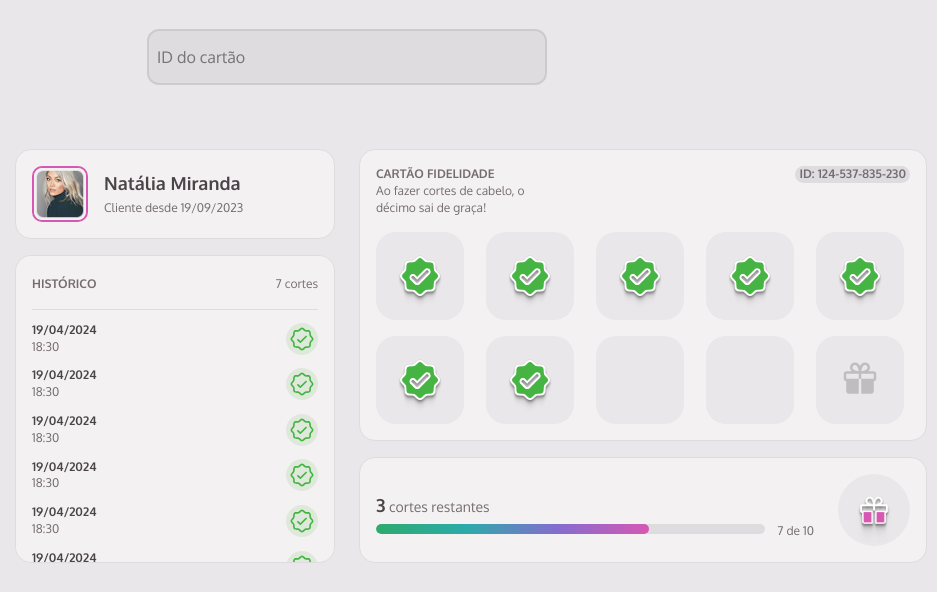
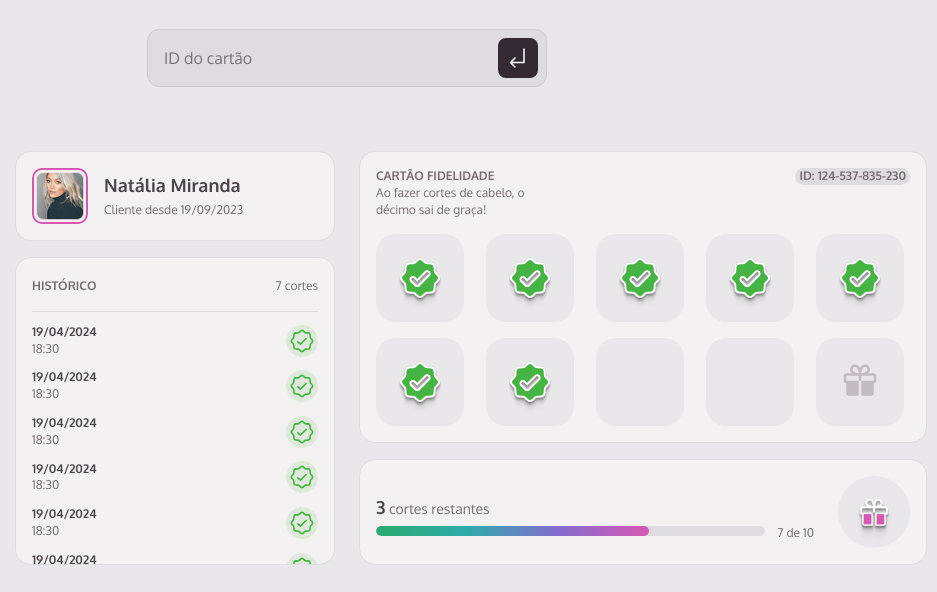
Before and after one commit to fellipesnoww/mba-web-fundamental-member-club, a website built with webpack: page index.html in a window 1280 px wide. Shown: the part 123-715 px from the top of the page, without its empty margins (293-1230 px from the left). Built offline with nearby package versions, Linux system fonts and the light colour scheme.

Commit message:
refactor: recreated input with submit button

```diff
--- a/index.html
+++ b/index.html
@@ -13,13 +13,13 @@
         <img src="./src/assets/Logo.png" alt="Member Club logo"></img>
     </header>
     <form id="search" action="">
-        <input
-            type="text"
-            id="input-search"
-            name="id-search"
-            required
-            placeholder="ID do cartão">
-        </input>
+        <div class="input-container">
+            <input type="text" placeholder="ID do cartão">
+            <button type="submit" class="submit-button">
+              <img src="./src/assets/icons/enter.svg" alt="">
+            </button>
+        </div>
+
     </form>
 
     <main>
--- a/src/styles/form.css
+++ b/src/styles/form.css
@@ -3,7 +3,8 @@
     align-items: center;
     justify-content: center;
 
+    padding-inline: 1rem;
+
     width: 100%;
 
-    padding-inline: 1rem;
 }
--- a/src/styles/global.css
+++ b/src/styles/global.css
@@ -80,6 +80,21 @@ main {
     padding-inline: 0.7rem;
 }
 
+button {
+  background: none;
+  color: inherit;
+  border: none;
+  padding: 0;
+  font: inherit;
+  cursor: pointer;
+  outline: none;
+  -webkit-appearance: none;
+  -moz-appearance: none;
+  appearance: none;
+
+
+}
+
 @media (width >= 80em) {
     main {
         display: flex;
--- a/src/styles/input.css
+++ b/src/styles/input.css
@@ -1,96 +1,62 @@
-
 .input-container {
-    position: relative;
-    display: inline-block;
-}
-
-input {
-    display: inline-block;
-    outline: none;
-    max-width: 25rem;
-    width: 100%;
-    height: 3.5rem;
-    padding: 0.5rem;
-
+    display: flex;
+    align-items: center;
+    border: 1px solid var(--base---gray-400);
     border-radius: 0.75rem;
+    padding: 0.5rem 0.5rem 0.5rem 1rem;
     background-color: var(--base---gray-300);
     color: var(--base---gray-500);
 
-    border: 2px solid var(--base---gray-400);
-    position: relative;
-
-    grid-area: "input";
-
+    width: 100%;
     margin-bottom: 1rem;
-
-    &::after {
-        content: '';
-        position: absolute;
-        top: 50%;
-        right: 5px;
-        transform: translateY(-50%);
-        width: 2.5rem;
-        height: 2.5rem;
-        background-image: url('../assets/Logo.png');
-        background-size: contain;
-        background-repeat: no-repeat;
-        background-color: var(--base---gray-300);
-        z-index: 1;
-    }
 }
 
-input:focus {
+.input-container input[type="text"] {
+    flex-grow: 1;
+    border: none;
+    outline: none;
+    background-color: transparent;
+    color: var(--base---gray-500);
+}
+
+.submit-button {
+    background-color: var(--base---gray-700);
+    border: none;
+    border-radius: 0.5rem;
+    cursor: pointer;
+    display: flex;
+    align-items: center;
+    justify-content: center;
+    height: 2.5rem;
+    width: 2.5rem;
+}
+
+.submit-button img {
+    width: 1.5rem;
+    height: 1.5rem;
+}
+
+/* .input-container input[type="text"]:focus {
     border-color: var(--main---pink);
 }
 
-input:not(:placeholder-shown) {
+.input-container input[type="text"]:not(:placeholder-shown) {
     color: var(--base---gray-700);
-
-    &::after {
-        content: '';
-        position: absolute;
-        top: 50%;
-        right: 5px;
-        transform: translateY(-50%);
-        width: 2.5rem;
-        height: 2.5rem;
-        background-image: url('../assets/Logo.png');
-        background-size: contain;
-        background-repeat: no-repeat;
-        background-color: var(--base---gray-700);
-        z-index: 1;
-    }
 }
 
-input:not(:placeholder-shown):not(:focus) {
+.input-container input[type="text"]:not(:placeholder-shown):not(:focus) {
     border-color: var(--main---pink);
     color: var(--base---gray-700);
 
-    &::after {
-        content: '';
-        position: absolute;
-        top: 50%;
-        right: 5px;
-        transform: translateY(-50%);
-        width: 2.5rem;
-        height: 2.5rem;
-        background-image: url('../assets/Logo.png');
-        background-size: contain;
-        background-repeat: no-repeat;
+    & button#search-button  {
         background-color: var(--base---gray-700);
-        z-index: 1;
     }
-}
+} */
 
 
 @media (width >= 80em) {
-    input {
-        grid-row-start: 1;
-        grid-row-end: 1;
-        grid-column-start: 1;
-        grid-column-end: 3;
-
+    .input-container {
         margin-bottom: 4rem;
-
+        max-width: 25rem;
     }
 }
```
